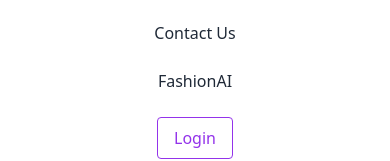
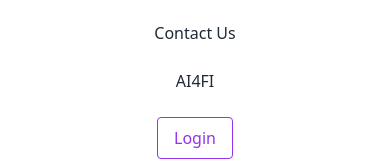
Before and after one commit to Suhail786553/ApricityTS-Frontend, a React (Vite) app: page / in a window 390 px wide. Both pictures are taken after a click on the button 362 px from the left and 37 px from the top of the page. Shown: the part 323-484 px from the top of the page. Built offline with nearby package versions, Linux system fonts and the light colour scheme.

Commit message:
update name

```diff
--- a/src/Components/Navbar/Navbar.jsx
+++ b/src/Components/Navbar/Navbar.jsx
@@ -137,7 +137,7 @@ const Navbar = () => {
             <li><a href="/usecases" className="text-gray-800 hover:text-gray-500">Use cases</a></li>
             <li><a href="/about" className="text-gray-800 hover:text-gray-500">About</a></li>
             <li><a href="/contact" className="text-gray-800 hover:text-gray-500">Contact Us</a></li>
-            <li><a href="/fashion" className="text-gray-800 hover:text-gray-500">FashionAI</a></li>
+            <li><a href="/fashion" className="text-gray-800 hover:text-gray-500">AI4FI</a></li>
             <a href="/login" className="px-4 py-2 border border-purple-600 text-purple-600 rounded hover:bg-purple-600 hover:text-white transition">
                 Login
               </a>
```
